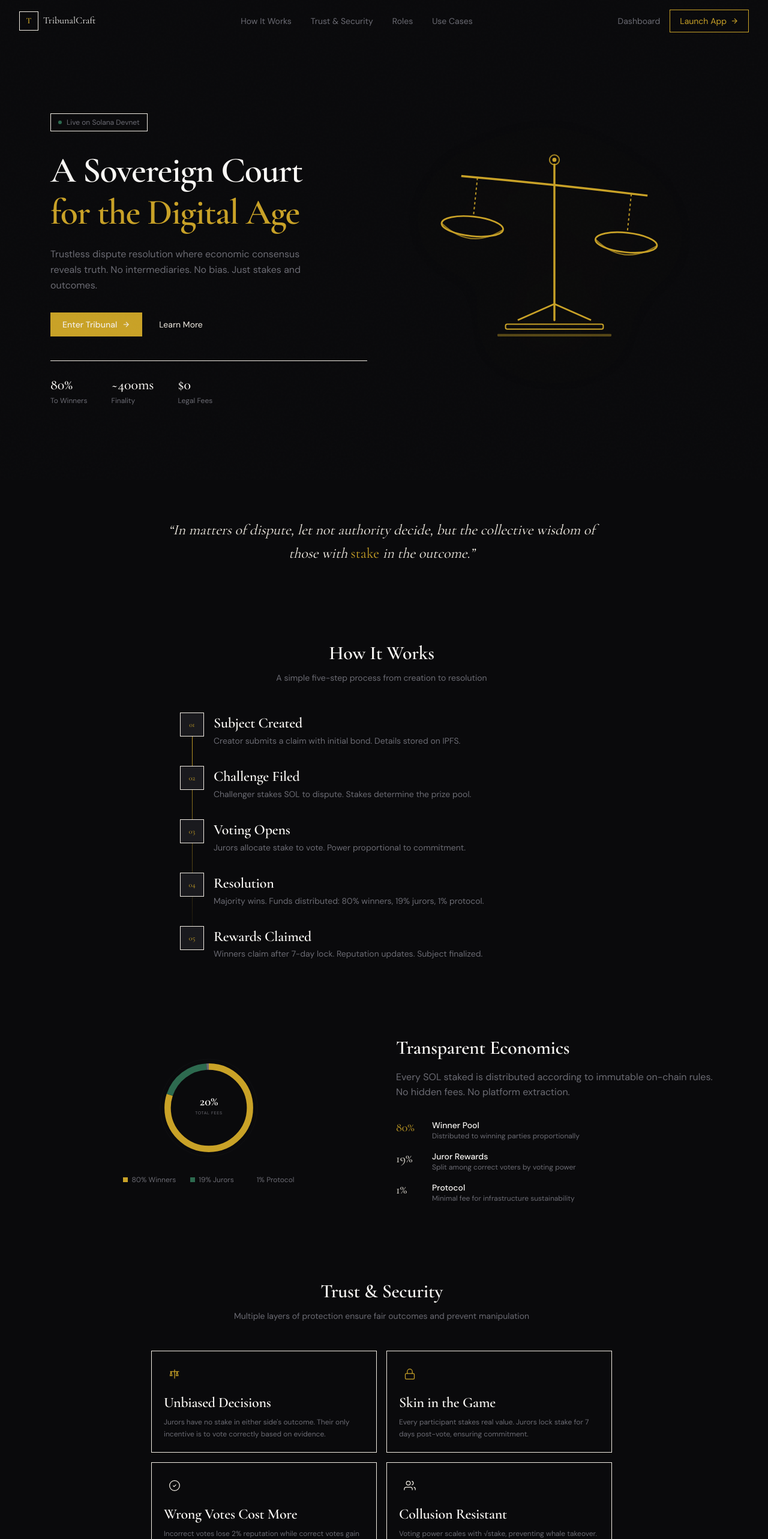
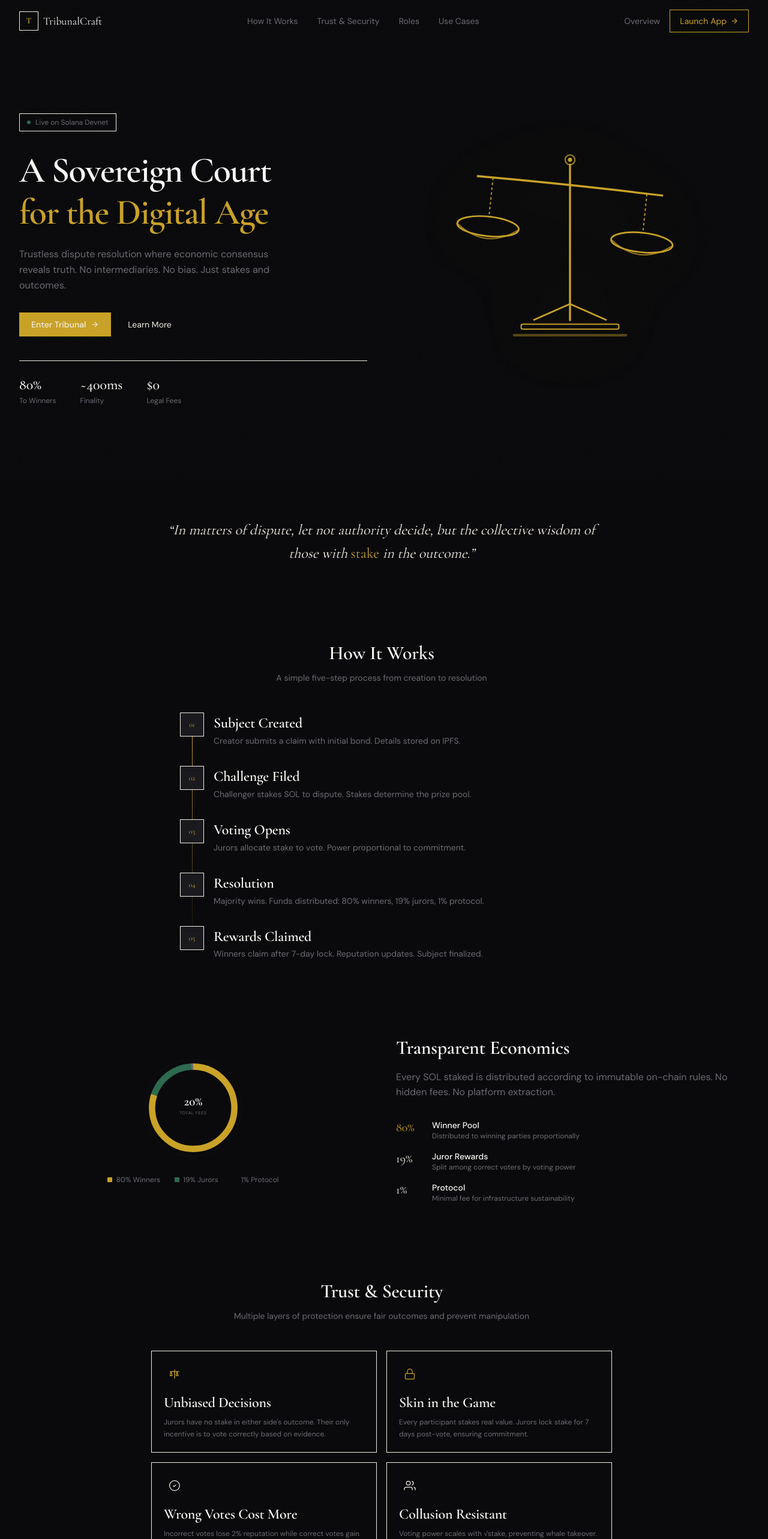
Before and after one commit to handcraftdev/tribunalcraft, a Next.js app in the folder app/: page / in a window 1280 px wide. Shown: the top 2566 px of the page at 60% size. Built offline with nearby package versions, Linux system fonts and the light colour scheme; what @solana/wallet-adapter-react, @solana/wallet-adapter-react-ui would draw is missing.

Commit message:
Style wallet button to match Launch App button
- Transparent background
- Solid gold border and text
- Hover: border brightens to gold-light
- Add scrollbar-gutter for consistent page width

```diff
--- a/app/src/app/globals.css
+++ b/app/src/app/globals.css
@@ -565,13 +565,13 @@ h4 {
 
 .wallet-adapter-button {
   background: transparent !important;
-  color: var(--steel) !important;
+  color: var(--gold) !important;
   font-family: var(--font-body) !important;
   font-weight: 400 !important;
   font-size: 0.875rem !important;
   line-height: 1.25rem !important;
   border-radius: 0 !important;
-  border: 1px solid var(--slate-light) !important;
+  border: 1px solid var(--gold) !important;
   transition: all 150ms ease !important;
   height: auto !important;
   min-height: 0 !important;
@@ -580,7 +580,7 @@ h4 {
 
 .wallet-adapter-button-trigger {
   background: transparent !important;
-  border: 1px solid var(--slate-light) !important;
+  border: 1px solid var(--gold) !important;
   height: auto !important;
   min-height: 0 !important;
   padding: 0.5rem 1rem !important;
@@ -605,9 +605,8 @@ h4 {
 
 .wallet-adapter-button:hover,
 .wallet-adapter-button-trigger:hover {
-  background: var(--slate) !important;
-  border-color: var(--steel) !important;
-  color: var(--parchment) !important;
+  background: transparent !important;
+  border-color: var(--gold-light) !important;
 }
 
 .wallet-adapter-dropdown-list {
--- a/app/src/app/page.tsx
+++ b/app/src/app/page.tsx
@@ -198,7 +198,7 @@ export default function LandingPage() {
             <div className="w-8 h-8 border border-gold/50 flex items-center justify-center group-hover:border-gold transition-colors">
               <span className="font-display text-gold text-sm font-semibold">T</span>
             </div>
-            <span className="font-display text-ivory hidden sm:block">TribunalCraft</span>
+            <span className="font-display text-lg text-ivory hidden sm:block">TribunalCraft</span>
           </Link>
 
           <div className="hidden lg:flex items-center gap-8">
@@ -210,7 +210,7 @@ export default function LandingPage() {
 
           <div className="flex items-center gap-4">
             <Link href="/overview" className="hidden sm:block text-sm text-steel hover:text-parchment transition-colors">
-              Dashboard
+              Overview
             </Link>
             <Link
               href="/registry"
@@ -230,7 +230,7 @@ export default function LandingPage() {
           <div className="absolute bottom-0 left-0 right-0 h-32 bg-gradient-to-t from-obsidian to-transparent" />
         </div>
 
-        <div className="relative z-10 max-w-6xl mx-auto px-6 w-full">
+        <div className="relative z-10 max-w-7xl mx-auto px-6 lg:px-8 w-full">
           <div className="grid lg:grid-cols-2 gap-12 items-center min-h-[calc(100vh-4rem)]">
             <div className={`transition-all duration-1000 ${mounted ? 'opacity-100 translate-y-0' : 'opacity-0 translate-y-4'}`}>
               <div className="inline-flex items-center gap-2 px-3 py-1.5 bg-slate/50 border border-slate-light/50 mb-8">
@@ -301,7 +301,7 @@ export default function LandingPage() {
 
       {/* HOW IT WORKS */}
       <section id="how-it-works" className="py-16">
-        <div className="max-w-6xl mx-auto px-6">
+        <div className="max-w-7xl mx-auto px-6 lg:px-8">
           <div className="text-center mb-12">
             <h2 className="font-display text-3xl md:text-4xl text-ivory font-medium">How It Works</h2>
             <p className="mt-3 text-steel text-sm max-w-md mx-auto">A simple five-step process from creation to resolution</p>
@@ -333,7 +333,7 @@ export default function LandingPage() {
 
       {/* ECONOMICS */}
       <section className="py-16 bg-gradient-to-b from-slate/20 to-transparent">
-        <div className="max-w-6xl mx-auto px-6">
+        <div className="max-w-7xl mx-auto px-6 lg:px-8">
           <div className="grid lg:grid-cols-2 gap-12 items-center">
             <div className="order-2 lg:order-1">
               <EconomicsVisualization />
@@ -368,7 +368,7 @@ export default function LandingPage() {
 
       {/* TRUST & SECURITY */}
       <section id="trust" className="py-16">
-        <div className="max-w-6xl mx-auto px-6">
+        <div className="max-w-7xl mx-auto px-6 lg:px-8">
           <div className="text-center mb-12">
             <h2 className="font-display text-3xl md:text-4xl text-ivory font-medium">Trust & Security</h2>
             <p className="mt-3 text-steel text-sm max-w-lg mx-auto">
@@ -413,7 +413,7 @@ export default function LandingPage() {
 
       {/* REPUTATION */}
       <section className="py-16 bg-gradient-to-b from-slate/20 to-transparent">
-        <div className="max-w-6xl mx-auto px-6">
+        <div className="max-w-7xl mx-auto px-6 lg:px-8">
           <div className="max-w-2xl mx-auto text-center">
             <h2 className="font-display text-3xl text-ivory font-medium mb-4">Reputation-Driven Trust</h2>
             <p className="text-steel text-sm mb-8">
@@ -448,7 +448,7 @@ export default function LandingPage() {
 
       {/* THREE ROLES */}
       <section id="roles" className="py-16">
-        <div className="max-w-6xl mx-auto px-6">
+        <div className="max-w-7xl mx-auto px-6 lg:px-8">
           <div className="text-center mb-12">
             <h2 className="font-display text-3xl md:text-4xl text-ivory font-medium">Three Roles</h2>
             <p className="mt-3 text-steel text-sm">Each participant plays a crucial part in the tribunal</p>
@@ -535,7 +535,7 @@ export default function LandingPage() {
 
       {/* USE CASES */}
       <section id="use-cases" className="py-16 bg-gradient-to-b from-slate/20 to-transparent">
-        <div className="max-w-6xl mx-auto px-6">
+        <div className="max-w-7xl mx-auto px-6 lg:px-8">
           <div className="text-center mb-12">
             <h2 className="font-display text-3xl md:text-4xl text-ivory font-medium">Use Cases</h2>
             <p className="mt-3 text-steel text-sm">Any scenario where trust and accountability matter</p>
@@ -624,7 +624,7 @@ export default function LandingPage() {
 
       {/* FOOTER */}
       <footer className="border-t border-slate-light/20 py-10">
-        <div className="max-w-6xl mx-auto px-6">
+        <div className="max-w-7xl mx-auto px-6 lg:px-8">
           <div className="grid md:grid-cols-4 gap-8 mb-8">
             <div>
               <div className="flex items-center gap-2 mb-3">
--- a/app/src/components/Navigation.tsx
+++ b/app/src/components/Navigation.tsx
@@ -10,7 +10,7 @@ const WalletButton = dynamic(
   {
     ssr: false,
     loading: () => (
-      <button className="border border-slate-light text-steel px-4 py-2 text-sm opacity-50">
+      <button className="border border-gold text-gold px-4 py-2 text-sm opacity-50">
         Connecting...
       </button>
     ),
```
